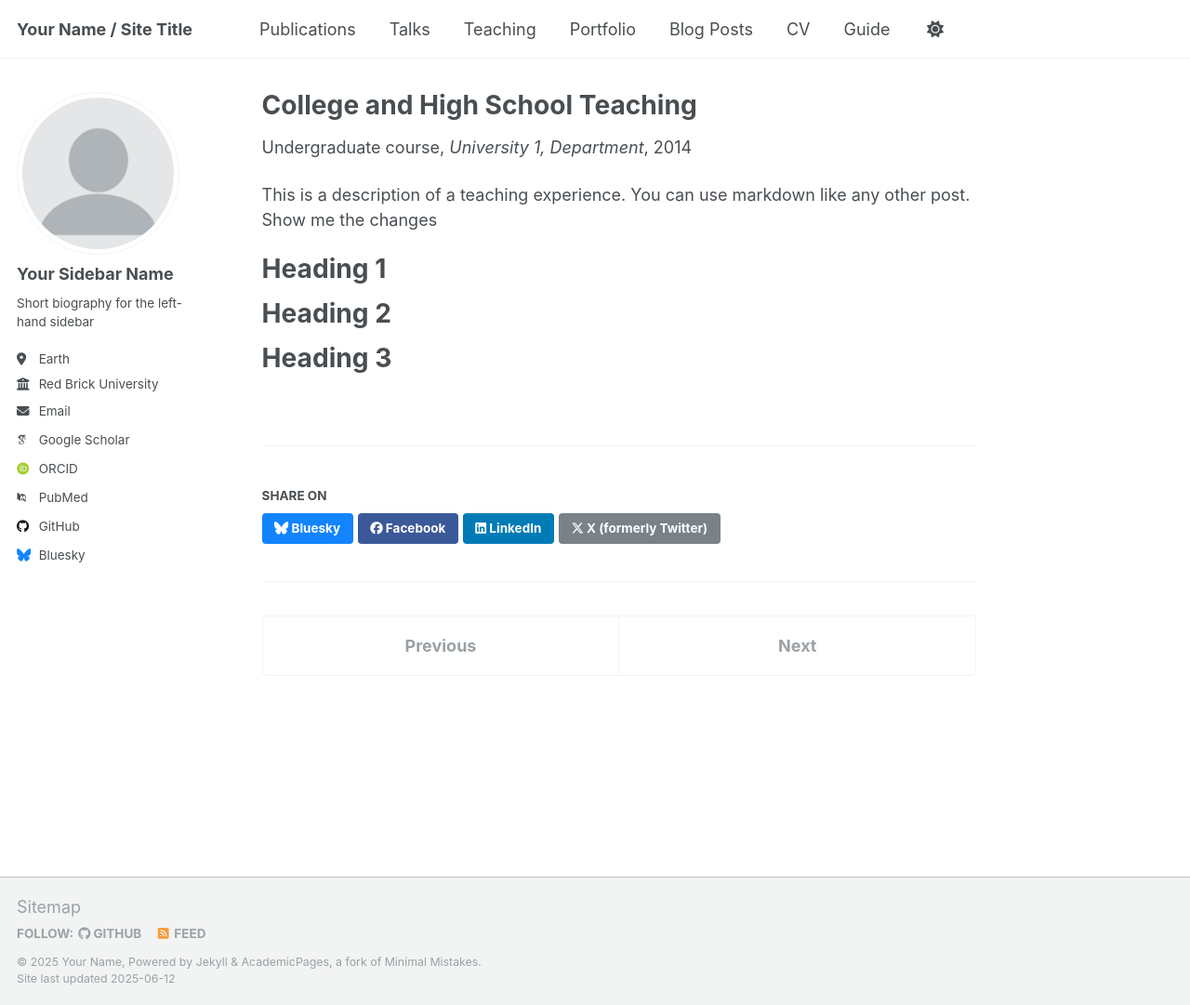
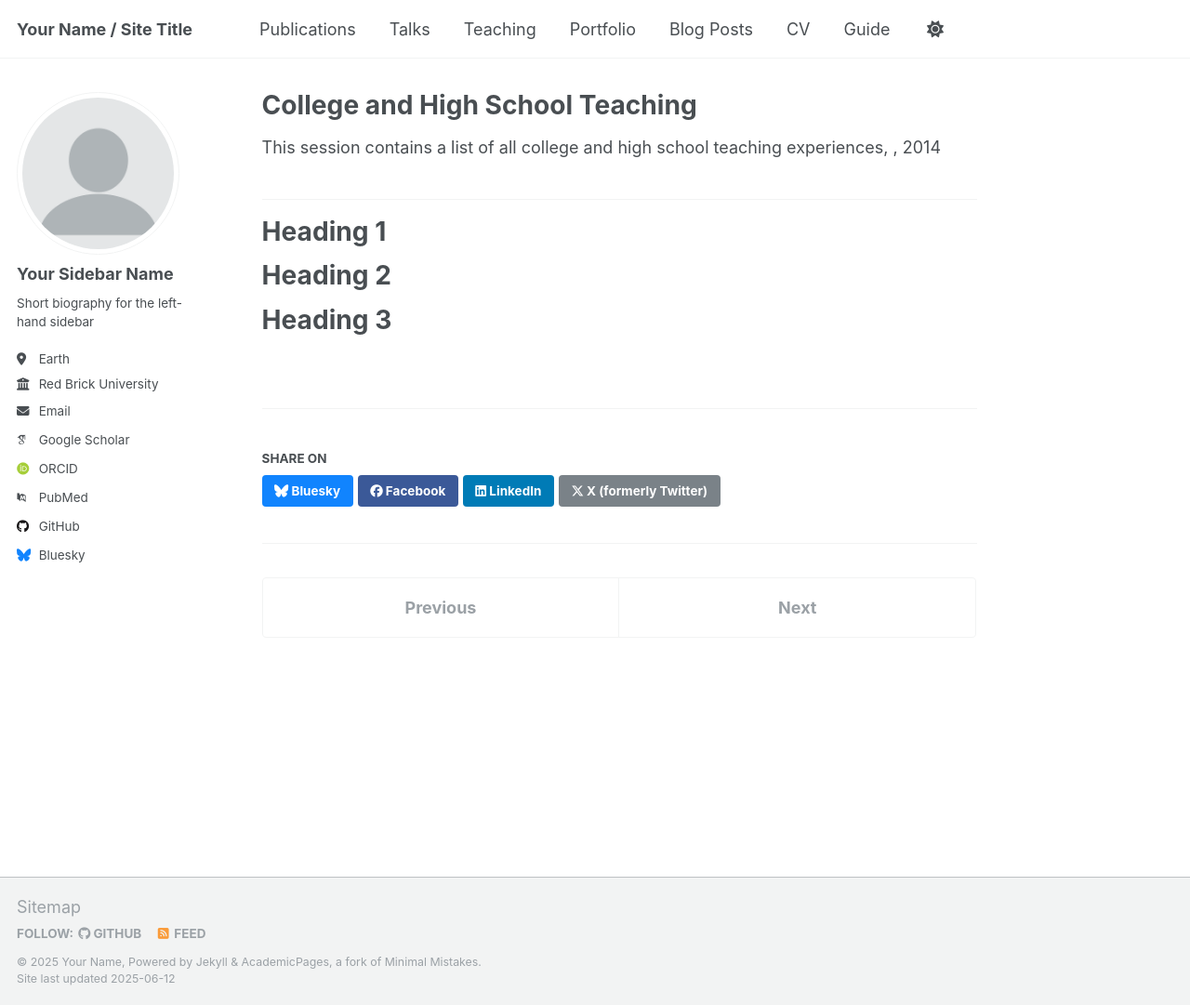
Before and after one commit to magronah/magronah.github.io, a Jekyll site: the page built from _teaching/2014-spring-teaching-1.md, in a window 1280 px wide and 1081 px high. Shown: the whole window at 93% size. Built offline with Jekyll 4.4.1, drawn with Linux system fonts in a browser that asks for light colours; some web fonts are replaced.

Commit message:
teaching

```diff
--- a/_teaching/2014-spring-teaching-1.md
+++ b/_teaching/2014-spring-teaching-1.md
@@ -1,14 +1,14 @@
 ---
 title: "College and High School Teaching"
 collection: teaching
-type: "Undergraduate course"
+type: "This session contains a list of all college and high school teaching experiences"
 permalink: /teaching/2014-spring-teaching-1
-venue: "University 1, Department"
+venue: " "
 date: 2014-01-01
 location: "City, Country"
 ---
 
-This is a description of a teaching experience. You can use markdown like any other post. Show me the changes
+---
 
 Heading 1
 ======
```
Also changed, not shown: _teaching/2025-spring-teaching-2.md (+1 -1 lines).
